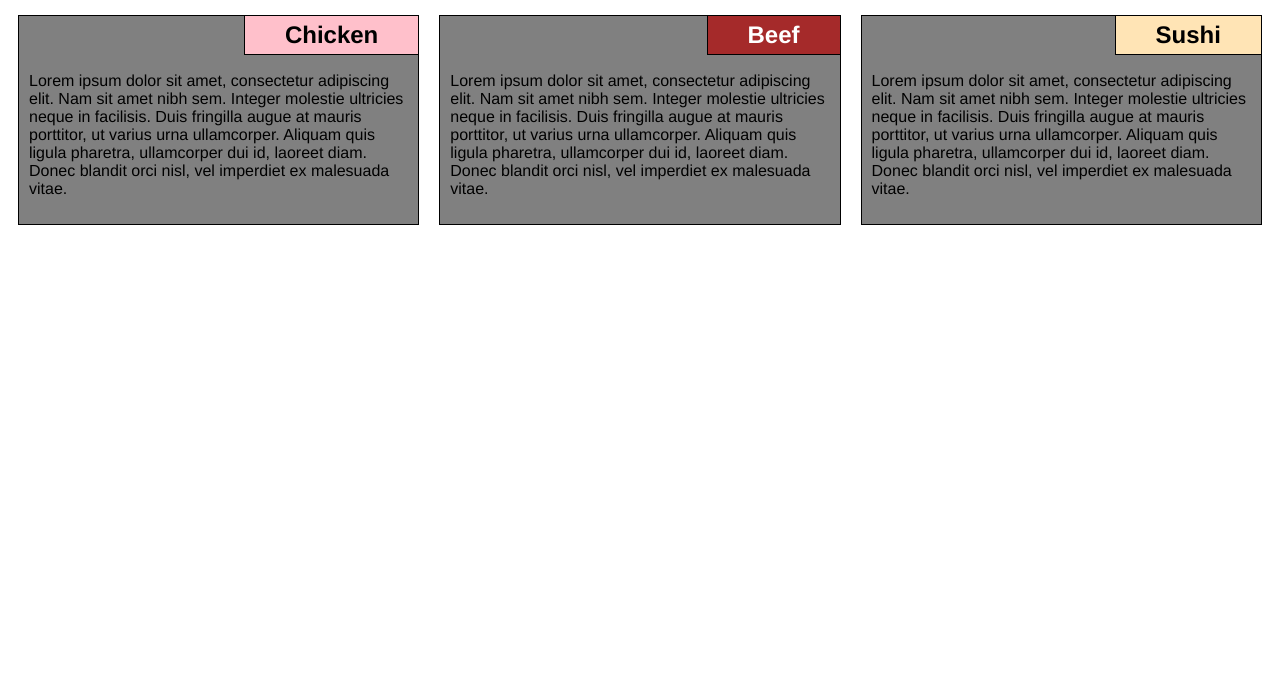
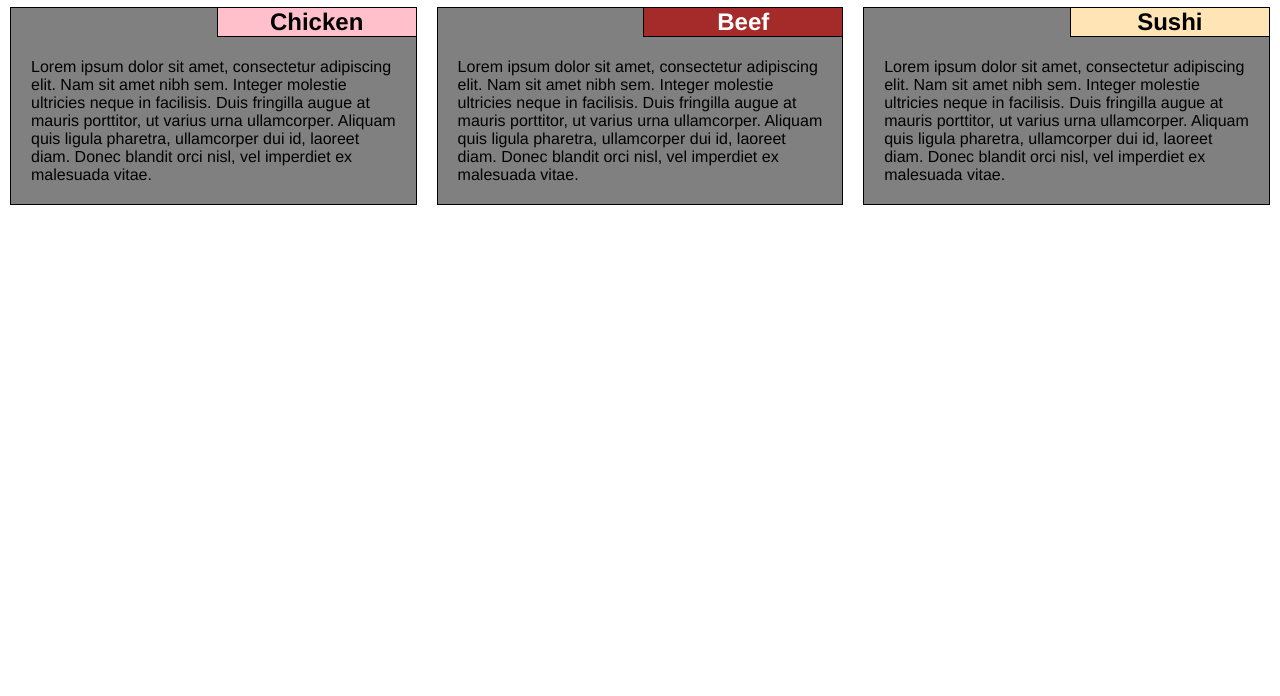
Before and after one commit to BenTheHun1/coursera-site, a plain HTML site: page mod2/index.html in a window 1280 px wide. Shown: the part 104-800 px from the top of the page. Drawn offline with Linux system fonts and the light colour scheme.

Commit message:
update spacing

```diff
--- a/mod2/css/styles.css
+++ b/mod2/css/styles.css
@@ -1,15 +1,16 @@
 /********** Base styles **********/
 * {
 	box-sizing: border-box;
-	font-family:'Franklin Gothic Medium', 'Arial Narrow', Arial, sans-serif
+	font-family:'Franklin Gothic Medium', 'Arial Narrow', Arial, sans-serif;
+	margin: 0;
   }
   div {
 	position: relative;
   }
 
   .section {
-	padding: 10px;
-	padding-top: 40px;
+	padding: 20px;
+	padding-top: 50px;
 	background-color: gray;
 	border: 1px black solid;
 	margin: 10px;
@@ -29,7 +30,8 @@
 	right: -1px;
 	background-color: gray;
 	border: 1px solid;
-	padding: 5px 40px 5px 40px;
+	width: 200px;
+	text-align: center;
 	margin: 0;
   }
 
```
